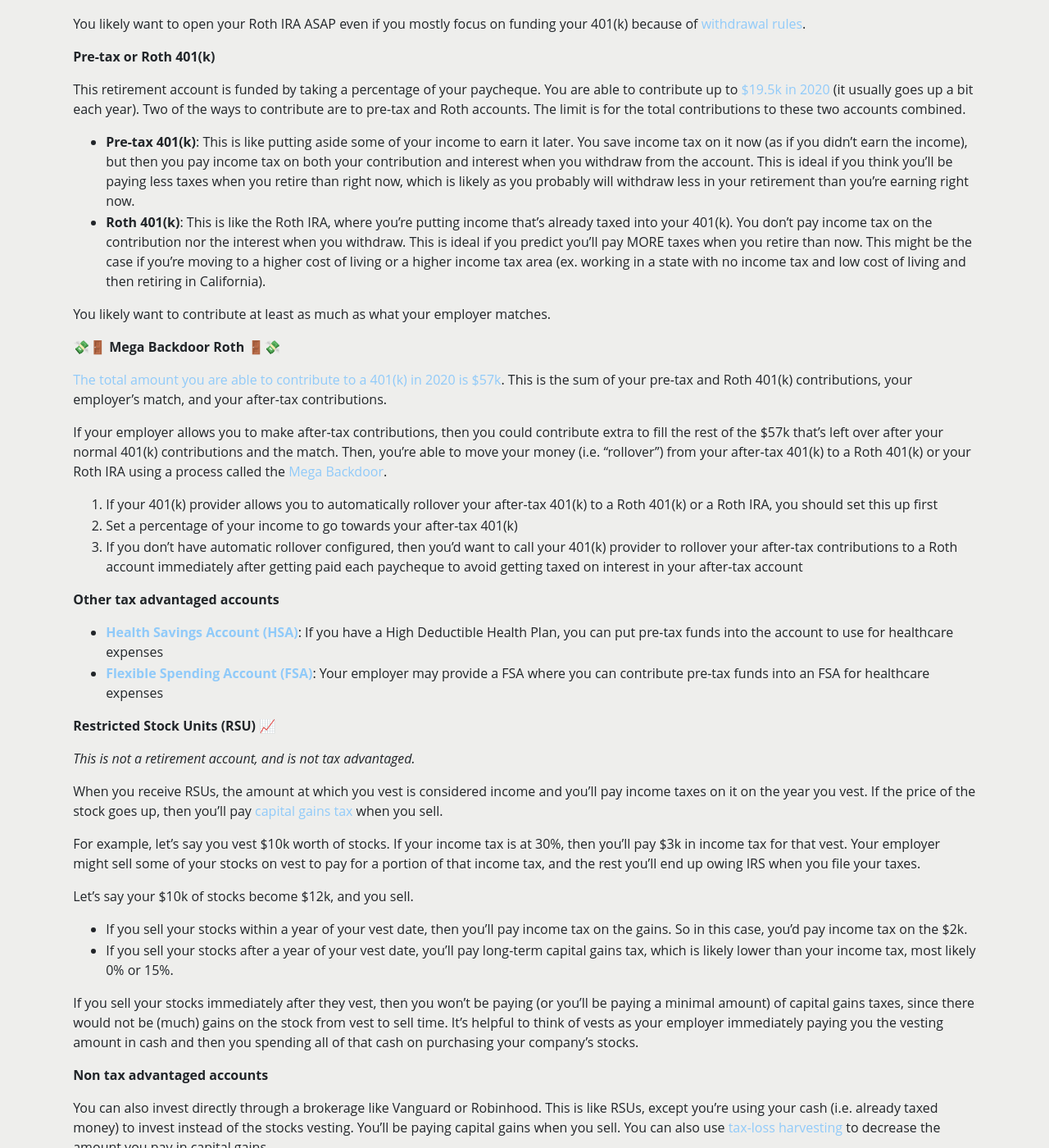
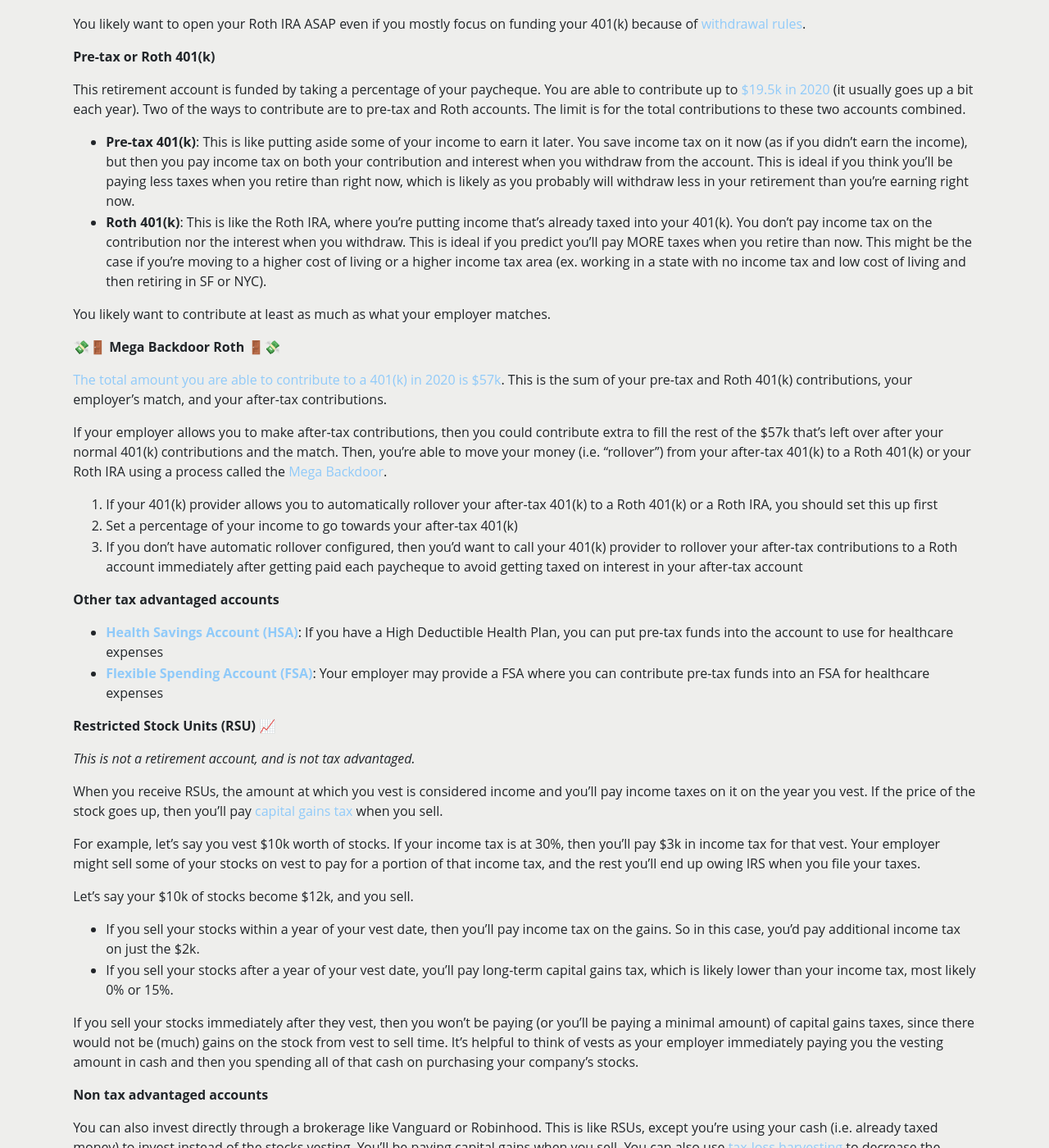
Before and after one commit to AcroMace/acromace.github.io, a Jekyll site: the page built from _posts/2020-01-01-new-grad-techie-guide-to-us-retirement-accounts.md, in a window 1280 px wide and 1400 px high, scrolled down 794 px. Shown: the whole window at 82% size. Built offline with Jekyll 4.4.1, drawn with Linux system fonts in a browser that asks for light colours; some of the changed text lies outside the part shown.

Commit message:
First pass of editing for retirement accounts guide

```diff
--- a/_posts/2020-01-01-new-grad-techie-guide-to-us-retirement-accounts.md
+++ b/_posts/2020-01-01-new-grad-techie-guide-to-us-retirement-accounts.md
@@ -32,7 +32,7 @@ You likely want to open your Roth IRA ASAP even if you mostly focus on funding y
 This retirement account is funded by taking a percentage of your paycheque. You are able to contribute up to [$19.5k in 2020](https://www.irs.gov/newsroom/401k-contribution-limit-increases-to-19500-for-2020-catch-up-limit-rises-to-6500) (it usually goes up a bit each year). Two of the ways to contribute are to pre-tax and Roth accounts. The limit is for the total contributions to these two accounts combined.
 
 - **Pre-tax 401(k)**: This is like putting aside some of your income to earn it later. You save income tax on it now (as if you didn’t earn the income), but then you pay income tax on both your contribution and interest when you withdraw from the account. This is ideal if you think you’ll be paying less taxes when you retire than right now, which is likely as you probably will withdraw less in your retirement than you’re earning right now.
-- **Roth 401(k)**: This is like the Roth IRA, where you’re putting income that’s already taxed into your 401(k). You don’t pay income tax on the contribution nor the interest when you withdraw. This is ideal if you predict you’ll pay MORE taxes when you retire than now. This might be the case if you’re moving to a higher cost of living or a higher income tax area (ex. working in a state with no income tax and low cost of living and then retiring in California).
+- **Roth 401(k)**: This is like the Roth IRA, where you’re putting income that’s already taxed into your 401(k). You don’t pay income tax on the contribution nor the interest when you withdraw. This is ideal if you predict you’ll pay MORE taxes when you retire than now. This might be the case if you’re moving to a higher cost of living or a higher income tax area (ex. working in a state with no income tax and low cost of living and then retiring in SF or NYC).
 
 You likely want to contribute at least as much as what your employer matches.
 
@@ -61,7 +61,7 @@ For example, let’s say you vest $10k worth of stocks. If your income tax is at
 
 Let’s say your $10k of stocks become $12k, and you sell.
 
-- If you sell your stocks within a year of your vest date, then you’ll pay income tax on the gains. So in this case, you’d pay income tax on the $2k.
+- If you sell your stocks within a year of your vest date, then you’ll pay income tax on the gains. So in this case, you’d pay additional income tax on just the $2k.
 - If you sell your stocks after a year of your vest date, you’ll pay long-term capital gains tax, which is likely lower than your income tax, most likely 0% or 15%.
 
 If you sell your stocks immediately after they vest, then you won’t be paying (or you’ll be paying a minimal amount) of capital gains taxes, since there would not be (much) gains on the stock from vest to sell time. It’s helpful to think of vests as your employer immediately paying you the vesting amount in cash and then you spending all of that cash on purchasing your company’s stocks.
```
Also changed, not shown: other parts of _posts/2020-01-01-new-grad-techie-guide-to-us-retirement-accounts.md (+1 -1 lines).
